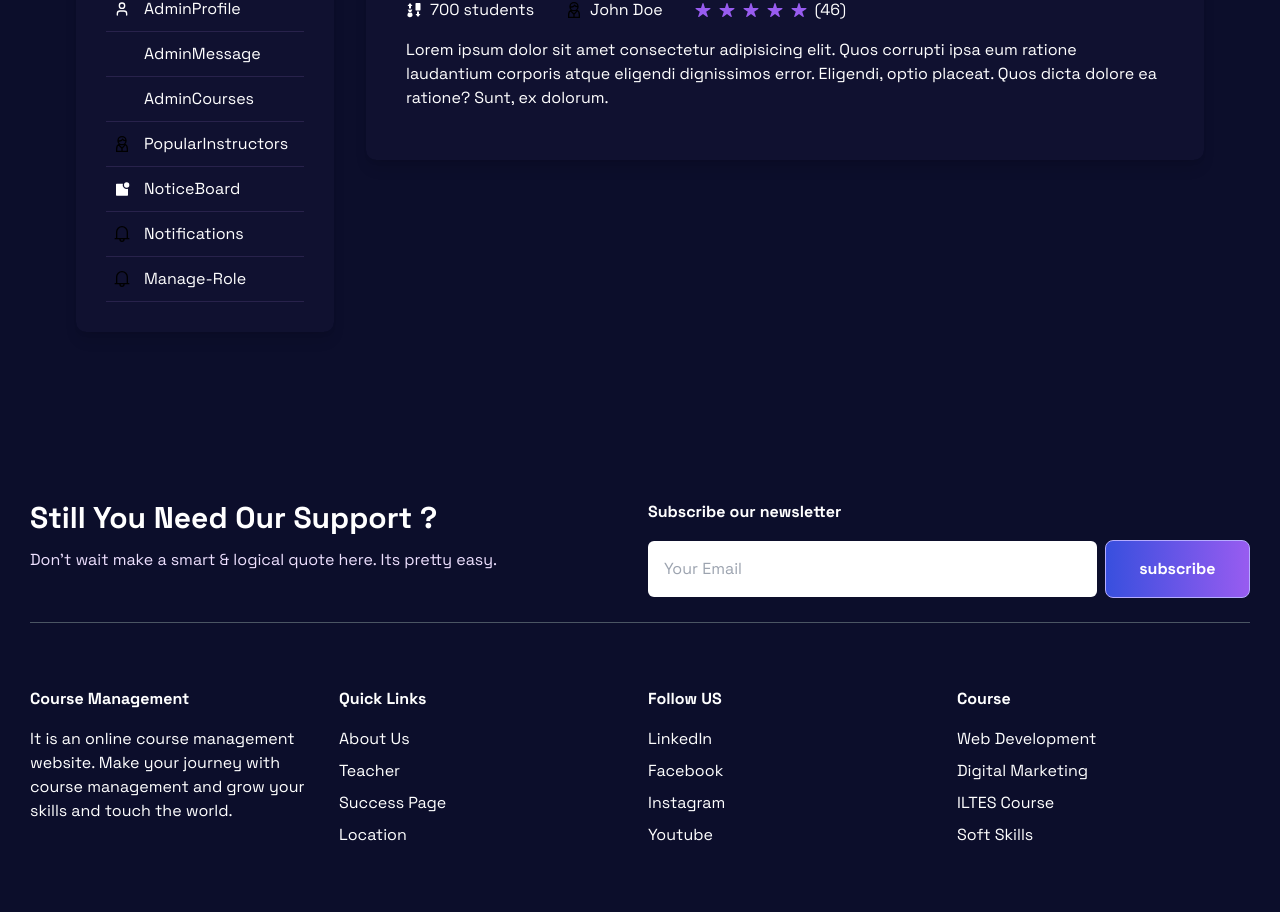
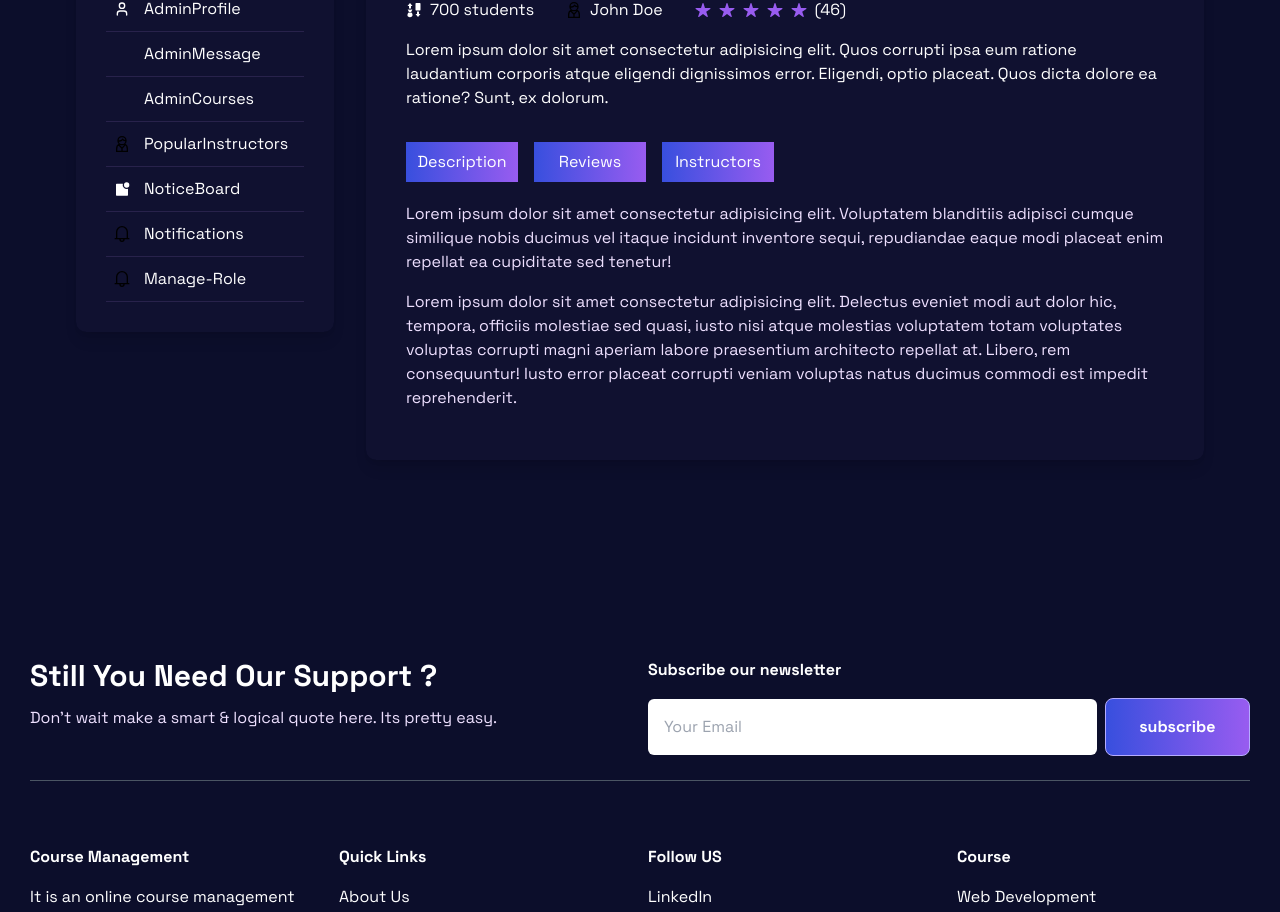
Before and after one commit to SaymanRabbi/course_managment_frontend, a React (Vite) app: page /dashboard/course-details/1 in a window 1280 px wide. Shown: the part 930-1842 px from the top of the page. Built offline with nearby package versions, Linux system fonts and the light colour scheme; some icons are missing.

Commit message:
all added

```diff
--- /dev/null
+++ b/src/Components/Dashboard/AdminDashboard/ButtonPages.tsx
@@ -0,0 +1,39 @@
+import { useState } from "react";
+import DetailsDes from "./DetailsInfo/DetailsDes";
+import DetailsReviews from "./DetailsInfo/DetailsReviews";
+import DeatilsInstructors from "./DetailsInfo/DeatilsInstructors";
+
+const ButtonPages = () => {
+  const [active, setActive] = useState("detailsdescription");
+  return (
+    <>
+      <div className="flex items-center gap-4 mt-8">
+        <button
+          onClick={() => setActive("detailsdescription")}
+          className="bg-gradient-to-r from-rgbFrom to-rgbTo text-textPrimary w-28 py-2"
+        >
+          Description
+        </button>
+        <button
+          onClick={() => setActive("detailsreviews")}
+          className="bg-gradient-to-r from-rgbFrom to-rgbTo text-textPrimary w-28 py-2"
+        >
+          Reviews
+        </button>
+        <button
+          onClick={() => setActive("detailsinstructors")}
+          className="bg-gradient-to-r from-rgbFrom to-rgbTo text-textPrimary w-28 py-2"
+        >
+          Instructors
+        </button>
+      </div>
+      <div>
+        {active === "detailsdescription" && <DetailsDes />}
+        {active === "detailsreviews" && <DetailsReviews />}
+        {active === "detailsinstructors" && <DeatilsInstructors />}
+      </div>
+    </>
+  );
+};
+
+export default ButtonPages;
--- a/src/Components/Dashboard/AdminDashboard/CourseDetails.tsx
+++ b/src/Components/Dashboard/AdminDashboard/CourseDetails.tsx
@@ -4,6 +4,7 @@ import DynamicHedding from "../../DynamicHedding/DynamicHedding";
 import { GiBuyCard } from "react-icons/gi";
 import { GrUserManager } from "react-icons/gr";
 import { IoStar } from "react-icons/io5";
+import ButtonPages from "./ButtonPages";
 
 const CourseDetails = () => {
   return (
@@ -40,6 +41,7 @@ const CourseDetails = () => {
         <div className="text-textPrimary mt-4">
             <p>Lorem ipsum dolor sit amet consectetur adipisicing elit. Quos corrupti ipsa eum ratione laudantium corporis atque eligendi dignissimos error. Eligendi, optio placeat. Quos dicta dolore ea ratione? Sunt, ex dolorum.</p>
         </div>
+        <ButtonPages />
       </div>
     </DashboardCard>
   );
--- /dev/null
+++ b/src/Components/Dashboard/AdminDashboard/DetailsInfo/DeatilsInstructors.tsx
@@ -0,0 +1,11 @@
+
+
+const DeatilsInstructors = () => {
+    return (
+        <div>
+            <p>100 + Instructors</p>
+        </div>
+    );
+};
+
+export default DeatilsInstructors;
--- /dev/null
+++ b/src/Components/Dashboard/AdminDashboard/DetailsInfo/DetailsDes.tsx
@@ -0,0 +1,12 @@
+
+
+const DetailsDes = () => {
+    return (
+        <div className="text-textSecondary mt-5">
+            <p>Lorem ipsum dolor sit amet consectetur adipisicing elit. Voluptatem blanditiis adipisci cumque similique nobis ducimus vel itaque incidunt inventore sequi, repudiandae eaque modi placeat enim repellat ea cupiditate sed tenetur!</p>
+            <p className="mt-4">Lorem ipsum dolor sit amet consectetur adipisicing elit. Delectus eveniet modi aut dolor hic, tempora, officiis molestiae sed quasi, iusto nisi atque molestias voluptatem totam voluptates voluptas corrupti magni aperiam labore praesentium architecto repellat at. Libero, rem consequuntur! Iusto error placeat corrupti veniam voluptas natus ducimus commodi est impedit reprehenderit.</p>
+        </div>
+    );
+};
+
+export default DetailsDes;
--- /dev/null
+++ b/src/Components/Dashboard/AdminDashboard/DetailsInfo/DetailsReviews.tsx
@@ -0,0 +1,10 @@
+
+const DetailsReviews = () => {
+    return (
+        <div>
+            <p>Details Reviews</p>
+        </div>
+    );
+};
+
+export default DetailsReviews;
```
